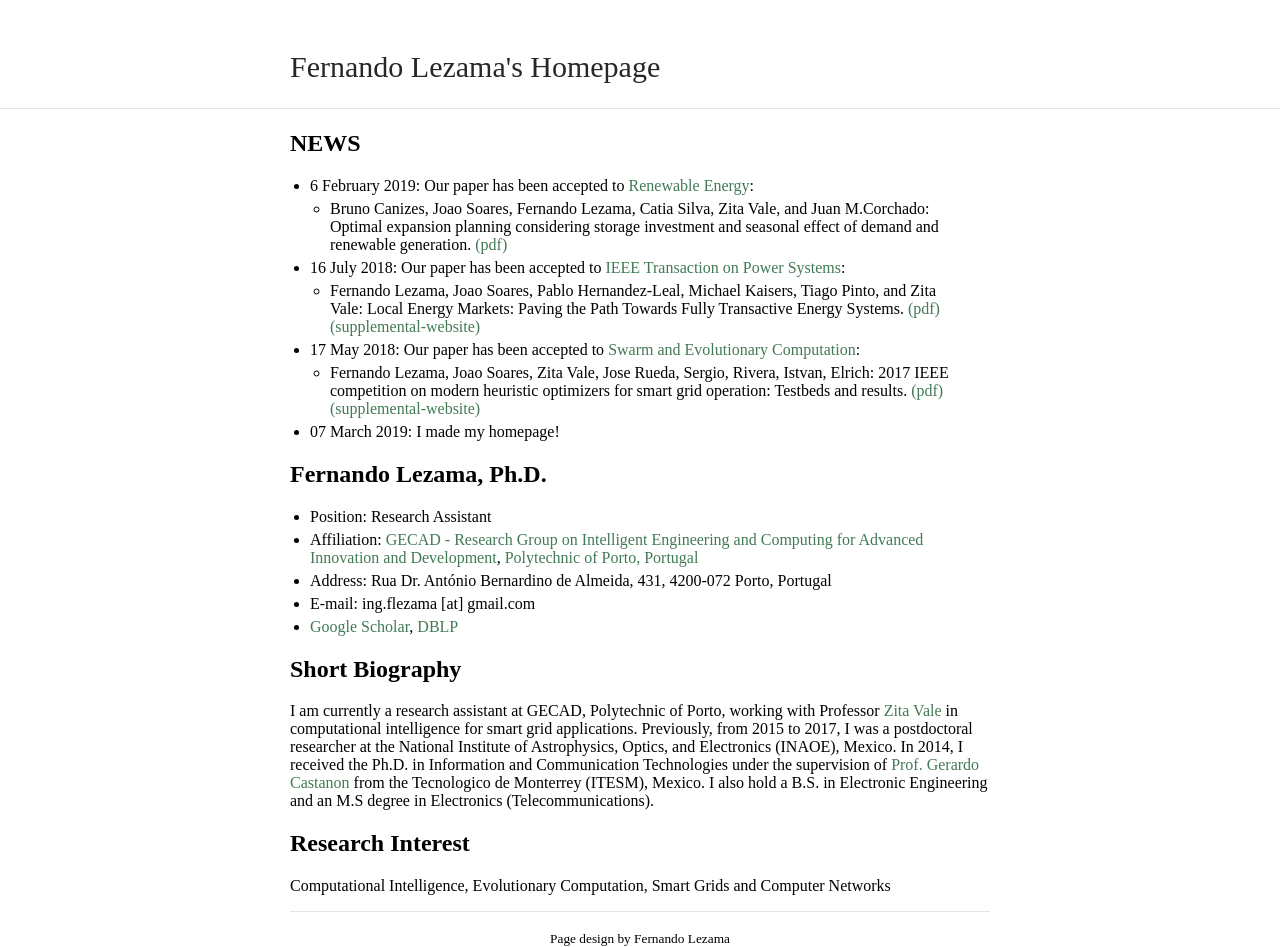
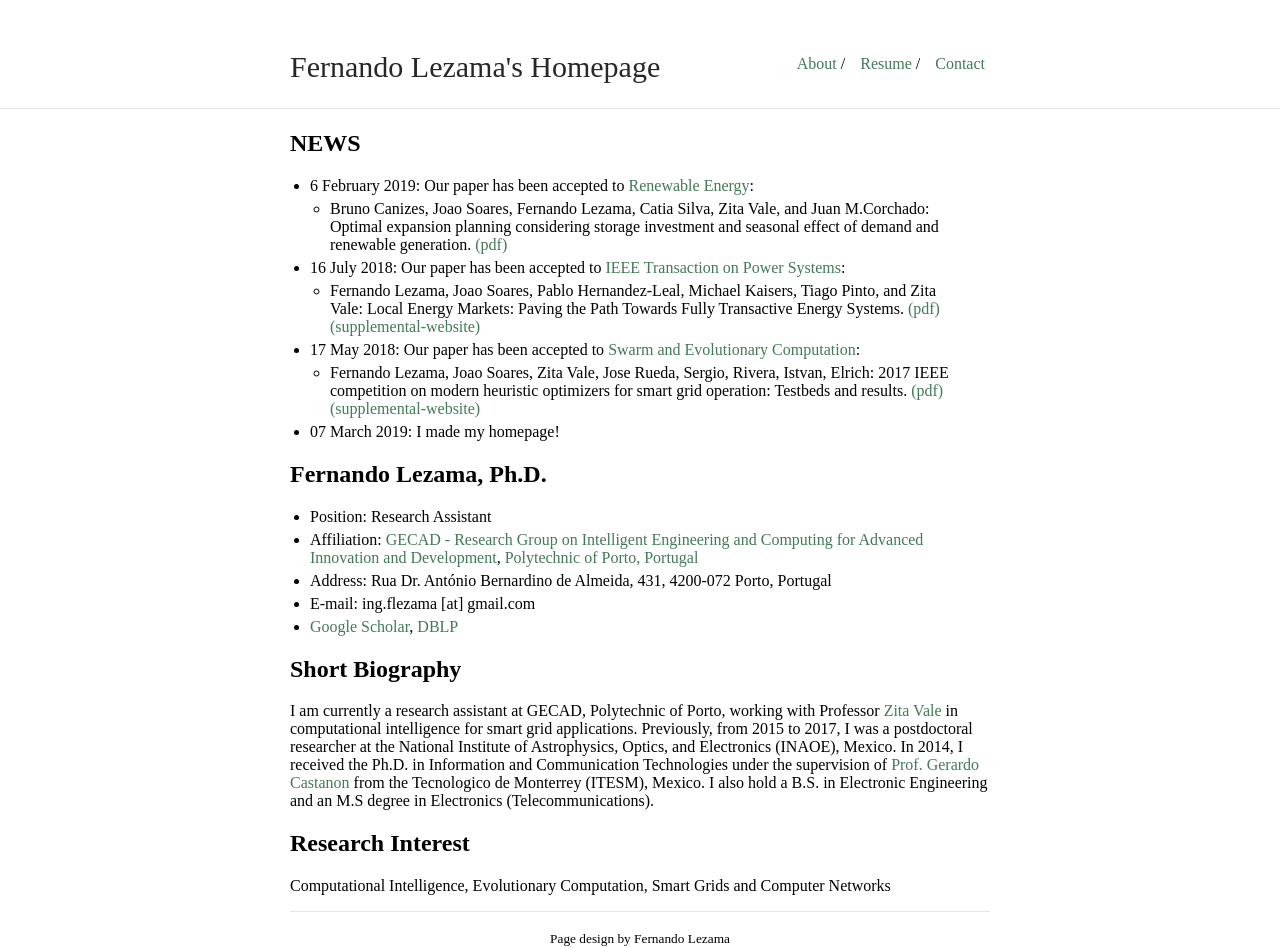
Before and after one commit to fernandolezama/fernandolezama.github.io, a Jekyll site: the page built from index.md, in a window 1280 px wide. Built offline with Jekyll 4.4.1, drawn with Linux system fonts in a browser that asks for light colours.

Commit message:
Update _config.yml

```diff
--- a/_config.yml
+++ b/_config.yml
@@ -14,3 +14,11 @@ footer_text: "Page design by Fernando Lezama"
 sass:
     style: compressed
     sass_dir: _sass
+
+nav:
+ - name: "About"
+   link: "/researcher/"
+ - name: "Resume"
+   link: "resume.pdf"
+ - name: "Contact"
+   link: "contact"
```
